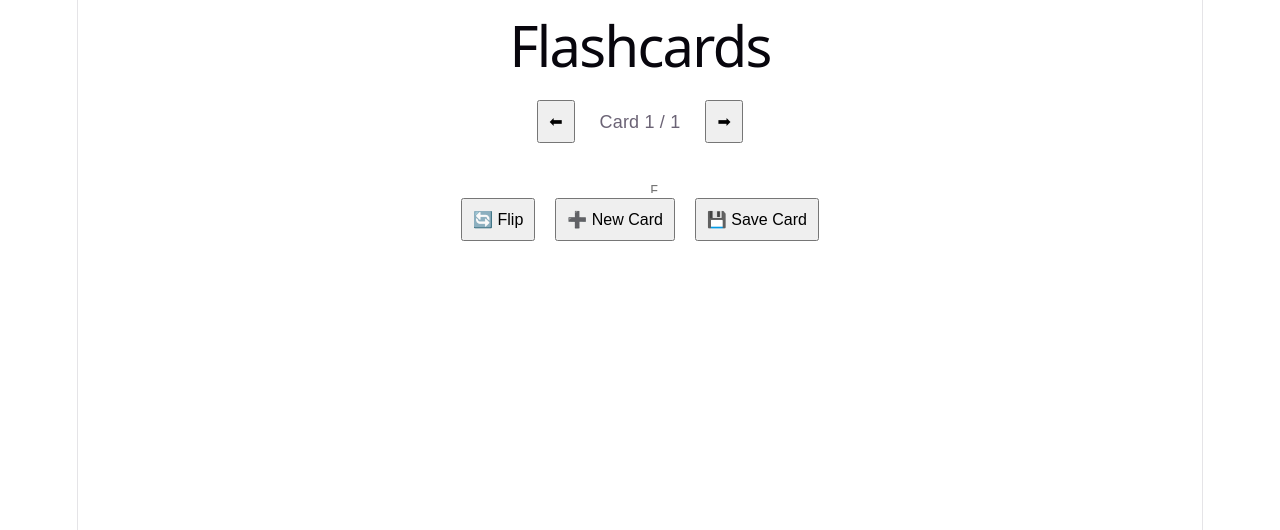
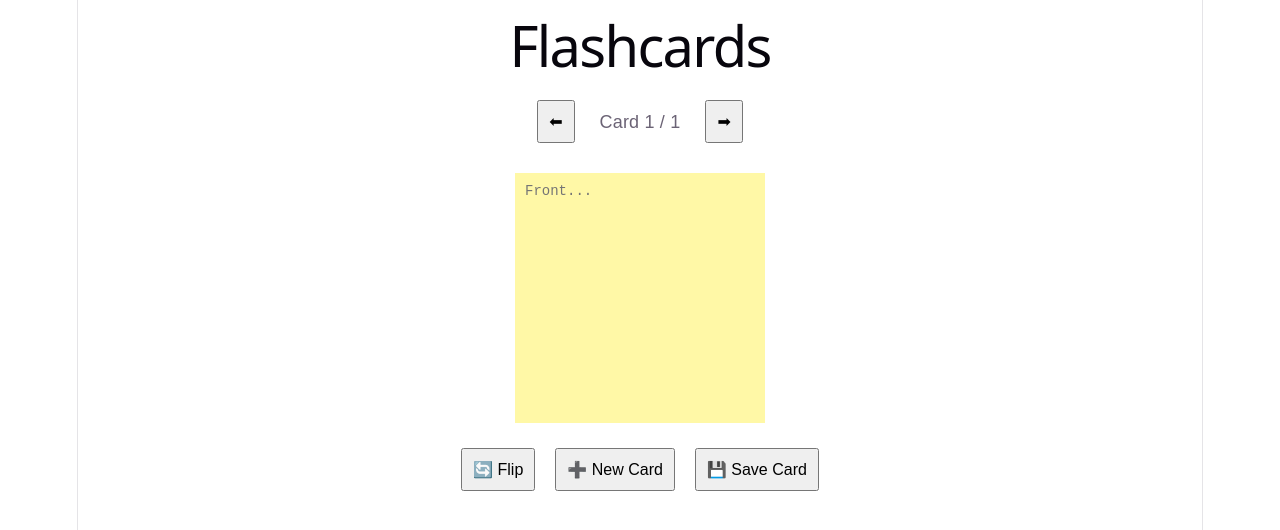
Before and after one commit to MichaelGalloway404/NoteCards, a React (Vite) app: page / in a window 1280 px wide. Shown: the top 530 px of the page. Built offline with nearby package versions, Linux system fonts and the light colour scheme; no server answers.

Commit message:
added min w/h

```diff
--- a/src/App.css
+++ b/src/App.css
@@ -35,6 +35,8 @@ button {
 .card {
   width: fit-content;
   height: fit-content;
+  min-width: 250px;
+  min-height: 250px;
   position: relative;
   transform-style: preserve-3d;
   transition: transform 0.5s;
```
